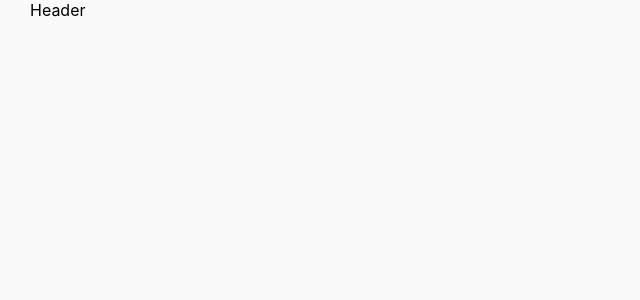
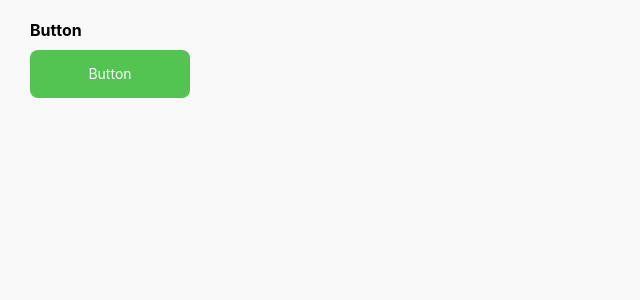
Before and after one commit to anyabravich/environmental, a React (Create React App) app: page /components in a window 1280 px wide. Shown: the top 300 px of the page, without its empty margins (0-640 px from the left). Built offline with nearby package versions, Linux system fonts and the light colour scheme; a web font is replaced by a local one.

Commit message:
Create components

```diff
--- a/package.json
+++ b/package.json
@@ -9,6 +9,7 @@
     "polished": "^4.2.2",
     "react": "^18.2.0",
     "react-dom": "^18.2.0",
+    "react-router-dom": "^6.3.0",
     "react-scripts": "5.0.1",
     "sass": "^1.53.0",
     "styled-components": "^5.3.5",
--- a/src/App.js
+++ b/src/App.js
@@ -1,20 +1,20 @@
 import './styles/fonts.scss';
 import { ThemeProvider } from 'styled-components';
 import GlobalStyle from './styles/GlobalStyles.jsx';
-import Header from './components/Header';
-
-const theme = {
-  color: {
-    white: '#ffffff',
-  },
-};
+import { Routes, Route } from 'react-router-dom';
+import Home from './pages/Home';
+import Components from './pages/Components';
+import theme from './styles/theme';
 
 function App() {
   return (
     <>
       <GlobalStyle />
       <ThemeProvider theme={theme}>
-        <Header />
+        <Routes>
+          <Route path="/" element={<Home />} />
+          <Route path="/components" element={<Components />} />
+        </Routes>
       </ThemeProvider>
     </>
   );
--- /dev/null
+++ b/src/components/Button.jsx
@@ -0,0 +1,39 @@
+import React from 'react';
+import styled from 'styled-components';
+import { rem } from 'polished';
+
+const Button = ({
+  children,
+  view = 'primary',
+  size = 'large',
+  type = 'justify',
+  state = 'active',
+  icon = false,
+  align = 'left',
+}) => {
+  return (
+    <ButtonWrap view={view} size={size} type={type} state={state} icon={icon} align={align}>
+      {children}
+    </ButtonWrap>
+  );
+};
+
+const ButtonWrap = styled.button`
+  background: ${(props) => props.theme.colors.primary.default};
+  color: ${(props) => props.theme.colors.white};
+  font-weight: 400;
+  font-size: ${rem(14)};
+  line-height: ${rem(24)};
+  padding: ${rem(12)};
+  min-width: ${rem(160)};
+  border-radius: ${(props) => rem(props.theme.radius.button)};
+  font-family: 'Inter', sans-serif;
+  cursor: pointer;
+  transition: ${(props) => props.theme.transition.hover};
+  &:hover {
+    background: ${(props) => props.theme.colors.primary.hover};
+    transition: ${(props) => props.theme.transition.hover};
+  }
+`;
+
+export default Button;
--- a/src/components/Header.jsx
+++ /dev/null
@@ -1,16 +0,0 @@
-import React from 'react';
-import styled from 'styled-components';
-import { rem } from 'polished';
-import Container from 'src/components/Container';
-
-const Header = () => {
-  return (
-    <HeaderBox>
-      <Container>Header</Container>
-    </HeaderBox>
-  );
-};
-
-const HeaderBox = styled.div``;
-
-export default Header;
--- a/src/index.js
+++ b/src/index.js
@@ -1,6 +1,11 @@
+import { BrowserRouter } from 'react-router-dom';
 import React from 'react';
 import ReactDOM from 'react-dom/client';
 import App from './App';
 
 const root = ReactDOM.createRoot(document.getElementById('root'));
-root.render(<App />);
+root.render(
+  <BrowserRouter>
+    <App />
+  </BrowserRouter>,
+);
--- /dev/null
+++ b/src/pages/Components.jsx
@@ -0,0 +1,29 @@
+import React from 'react';
+import styled from 'styled-components';
+import { rem } from 'polished';
+import Container from 'src/components/Container';
+import Button from 'src/components/Button';
+
+const Components = () => {
+  return (
+    <ComponentsWrap>
+      <Container>
+        <ComponentsRow>
+          <ComponentsLabel>Button</ComponentsLabel>
+          <Button>Button</Button>
+        </ComponentsRow>
+      </Container>
+    </ComponentsWrap>
+  );
+};
+
+const ComponentsWrap = styled.div`
+  padding: ${rem(20)} 0;
+`;
+const ComponentsRow = styled.div``;
+const ComponentsLabel = styled.div`
+  font-weight: 700;
+  margin-bottom: ${rem(10)};
+`;
+
+export default Components;
--- /dev/null
+++ b/src/pages/Home.jsx
@@ -0,0 +1,7 @@
+import React from 'react';
+
+const Home = () => {
+  return <div>Home</div>;
+};
+
+export default Home;
--- /dev/null
+++ b/src/styles/theme.js
@@ -0,0 +1,17 @@
+const theme = {
+  colors: {
+    white: '#ffffff',
+    primary: {
+      default: '#53C351',
+      hover: '#359433',
+    },
+  },
+  radius: {
+    button: 8,
+  },
+  transition: {
+    hover: 'all 200ms linear',
+  },
+};
+
+export default theme;
```
Also changed, not shown: src/components/H1.jsx (added, +13 -0 lines), 1 other file (tests, documents, lock files or other folders).
